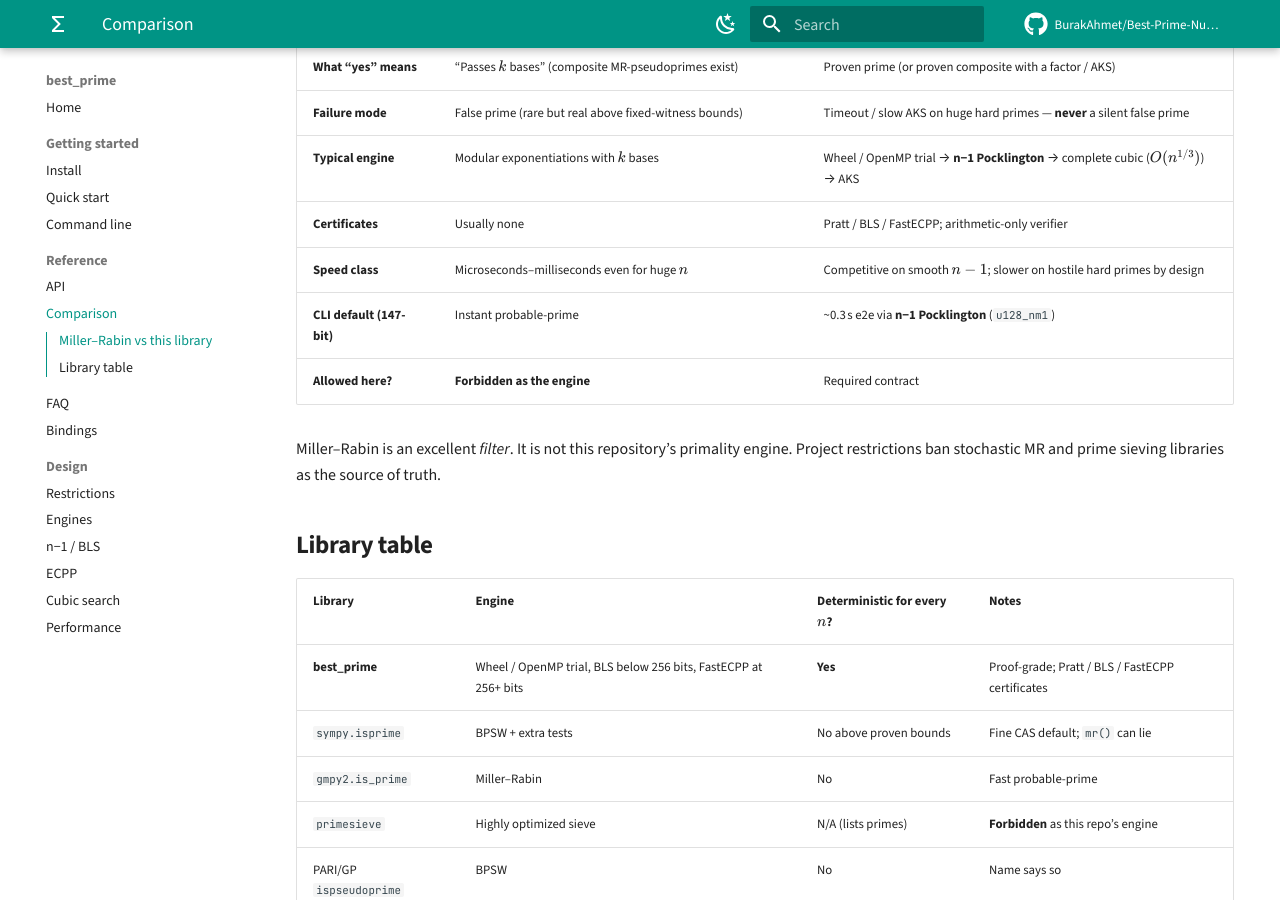
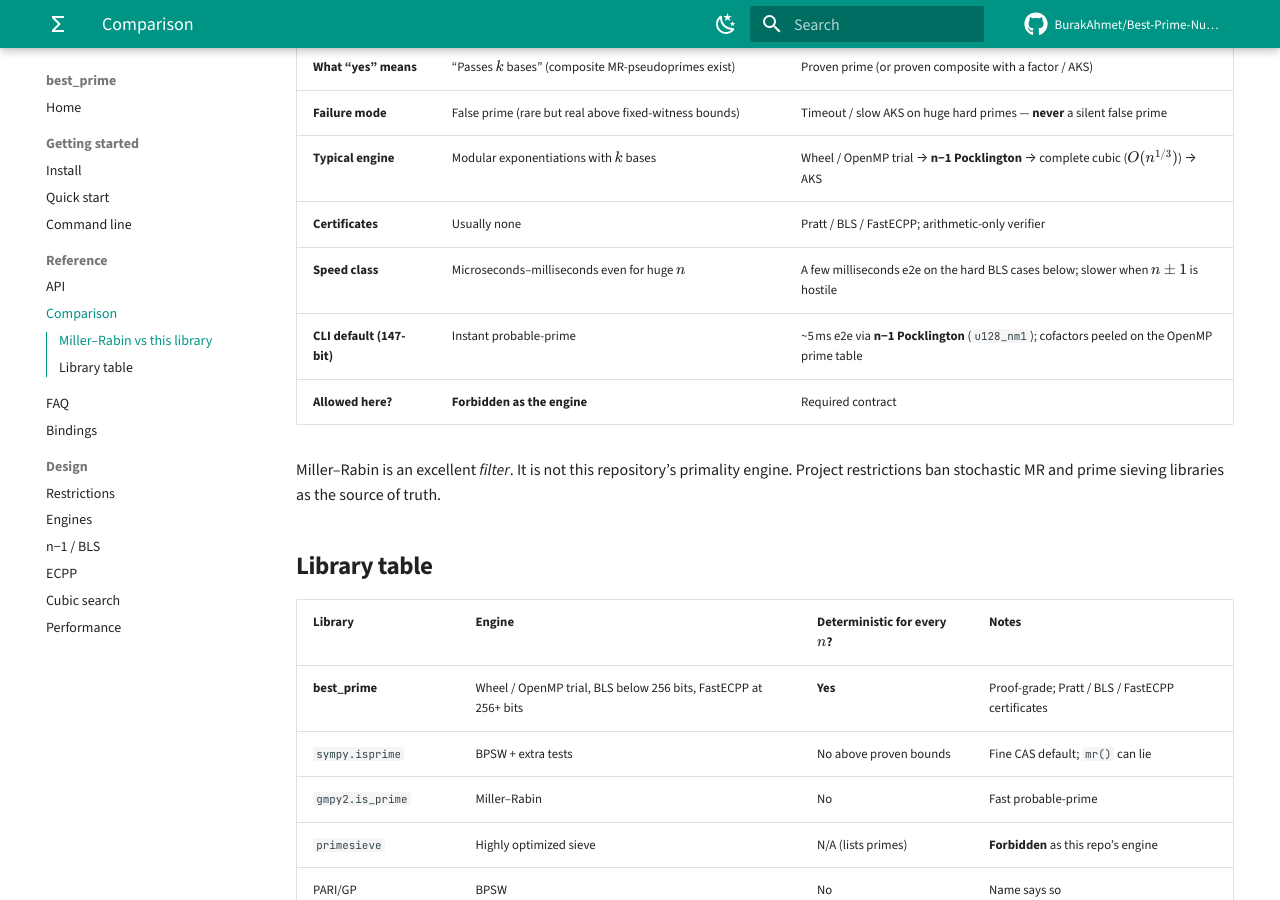
Before and after one commit to BurakAhmet/Best-Prime-Number-Function, an MkDocs documentation site: the page built from docs/guide/compare.md, in a window 1280 px wide and 900 px high, scrolled down 455 px. Built offline with MkDocs 1.6.1 and Material for MkDocs 9.7.7, drawn with Linux system fonts in a browser that asks for light colours; comment, search, counter and statistics services are not loaded.

```diff
--- a/docs/guide/compare.md
+++ b/docs/guide/compare.md
@@ -12,8 +12,8 @@ How `best_prime` sits next to common primality tools — especially **Miller–R
 | **Failure mode** | False prime (rare but real above fixed-witness bounds) | Timeout / slow AKS on huge hard primes — **never** a silent false prime |
 | **Typical engine** | Modular exponentiations with $k$ bases | Wheel / OpenMP trial → **n−1 Pocklington** → complete cubic ($O(n^{1/3})$) → AKS |
 | **Certificates** | Usually none | Pratt / BLS / FastECPP; arithmetic-only verifier |
-| **Speed class** | Microseconds–milliseconds even for huge $n$ | Competitive on smooth $n-1$; slower on hostile hard primes by design |
-| **CLI default (147-bit)** | Instant probable-prime | ~0.3 s e2e via **n−1 Pocklington** (`u128_nm1`) |
+| **Speed class** | Microseconds–milliseconds even for huge $n$ | A few milliseconds e2e on the hard BLS cases below; slower when $n\pm 1$ is hostile |
+| **CLI default (147-bit)** | Instant probable-prime | ~5 ms e2e via **n−1 Pocklington** (`u128_nm1`); cofactors peeled on the OpenMP prime table |
 | **Allowed here?** | **Forbidden as the engine** | Required contract |
 
 Miller–Rabin is an excellent *filter*. It is not this repository’s primality engine. Project restrictions ban stochastic MR and prime sieving libraries as the source of truth.
```
Also changed, not shown: CHANGELOG.md (+1 -0 lines), docs/guide/cubic-search.md (+1 -1 lines), docs/wiki/Algorithm-overview.md (+1 -1 lines), docs/wiki/Home.md (+3 -3 lines), docs/wiki/build_site.py (+5 -4 lines).
